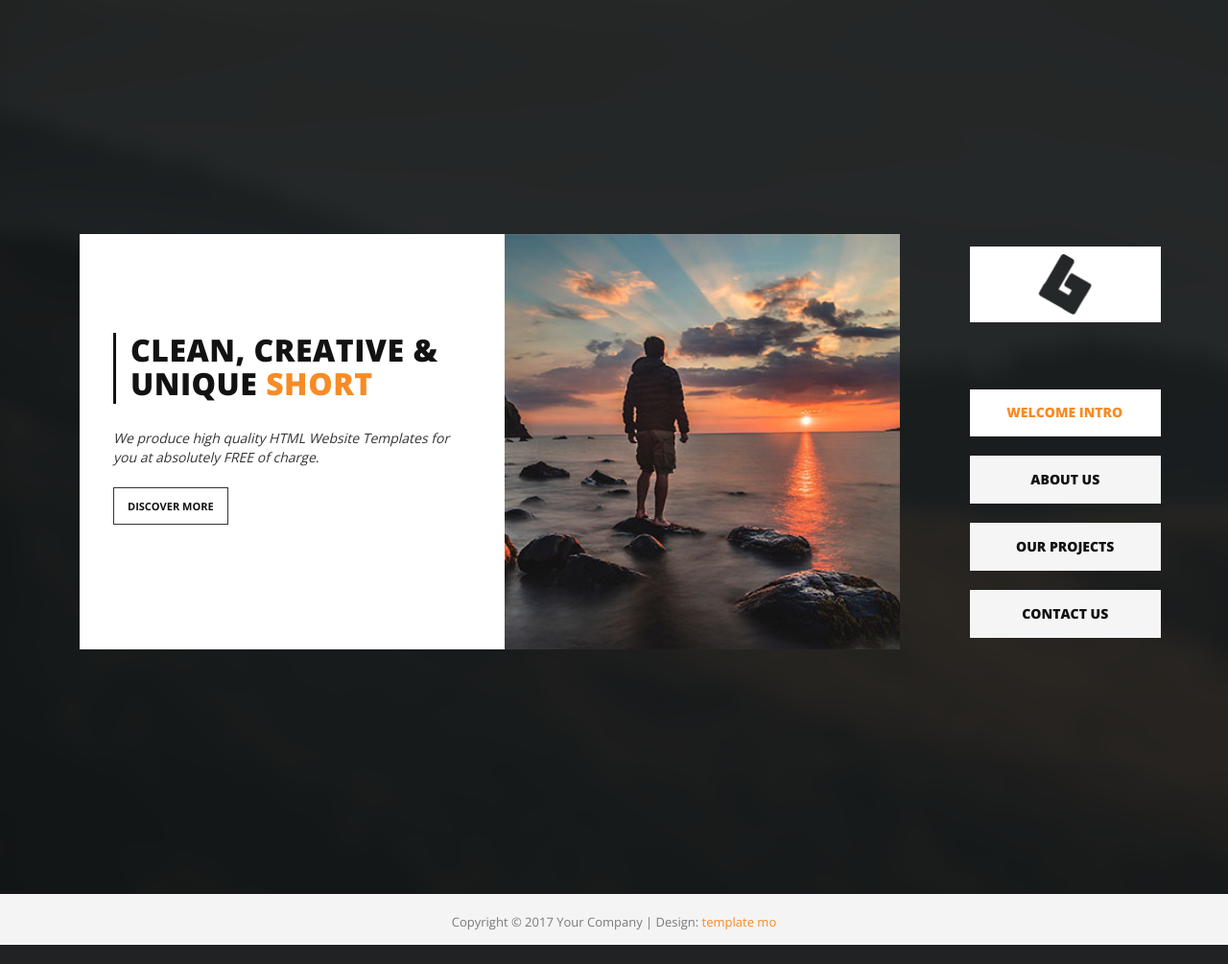
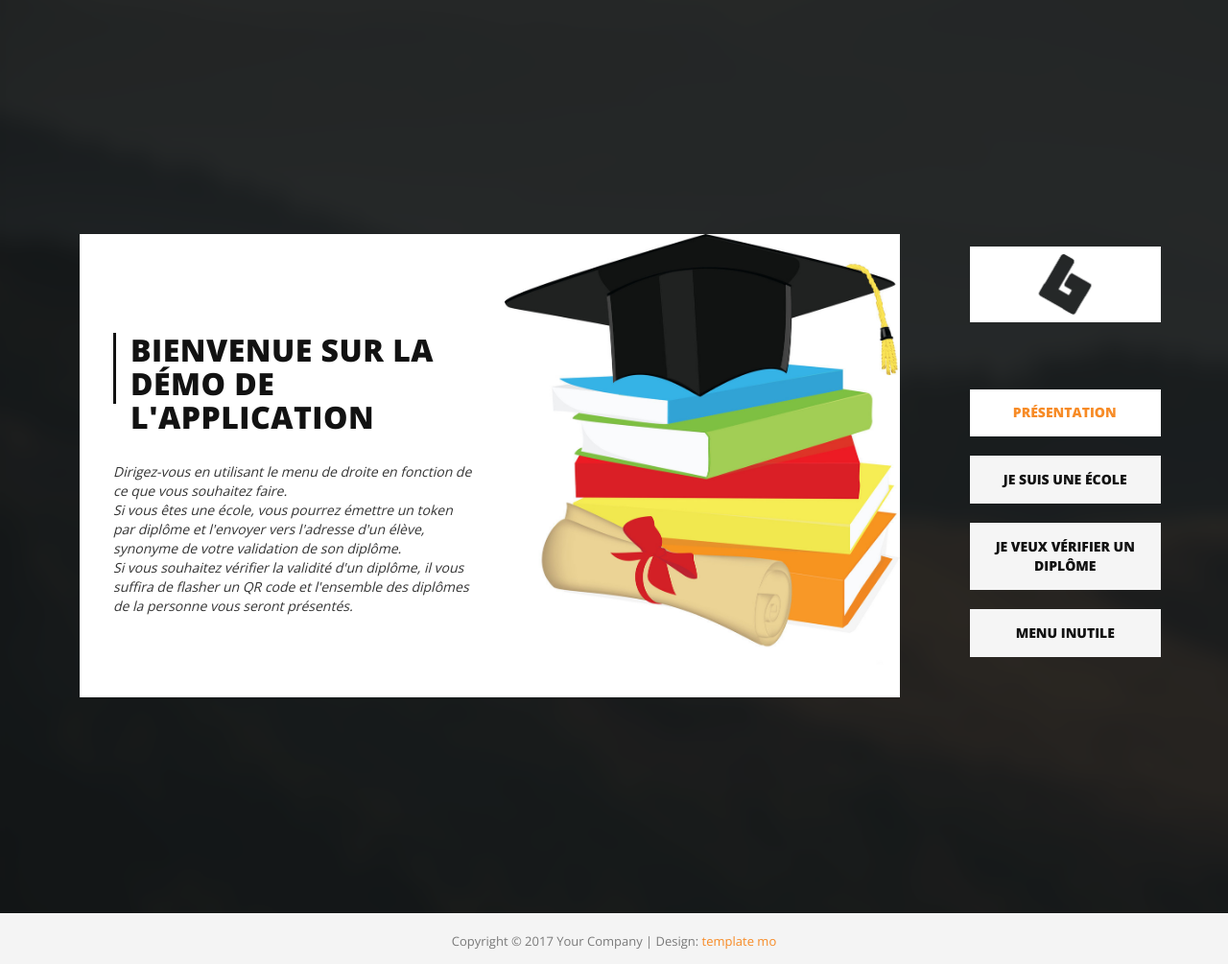
Before and after one commit to huyntsgs/Stellar, a Flask app: page / in a window 1280 px wide. Shown: the whole page at 96% size. Run offline with Flask 2, Linux system fonts and the light colour scheme; some libraries are stand-ins or nearby versions.

```diff
--- a/Certification/application.py
+++ b/Certification/application.py
@@ -13,9 +13,9 @@ class App:
     def index():
         return render_template('index.html', js_folder=url_for('static', filename='js'), img_folder=url_for('static', filename='img'), css_folder=url_for('static', filename='css'))
 
-    def run(self):
-        webapp.run()
+    def run(self, host):
+        webapp.run(host)
 
 if __name__ == '__main__':
     app = App()
-    app.run()
+    app.run(host='0.0.0.0')
--- a/Certification/templates/index.html
+++ b/Certification/templates/index.html
@@ -6,7 +6,7 @@
     <head>
         <meta charset="utf-8">
         <meta http-equiv="X-UA-Compatible" content="IE=edge,chrome=1">
-        <title>Short HTML CSS Template</title>
+        <title>Demo certification diplôme</title>
 <!--
 Short HTML Template
 http://www.templatemo.com/tm-502-short
@@ -56,10 +56,10 @@ http://www.templatemo.com/tm-502-short
 
               <ul class="resp-tabs-list hor_1">
                 <a href="index.html"><div class="logo"><img src="{{img_folder}}/logo.png"></div></a>
-                <li class="tabs-1" data-tab-name="profile"><span class="tabs-text">Welcome Intro</span></li>
-                <li class="tabs-2" data-tab-name="resume"><span class="tabs-text">About Us</span></li>
-                <li class="tabs-3" data-tab-name="portfolio"><span class="tabs-text">Our Projects</span></li>
-                <li class="tabs-4" data-tab-name="contact"><span class="tabs-text">Contact Us</span></li>
+                <li class="tabs-1" data-tab-name="profile"><span class="tabs-text">Présentation</span></li>
+                <li class="tabs-2" data-tab-name="resume"><span class="tabs-text">Je suis une école</span></li>
+                <li class="tabs-3" data-tab-name="portfolio"><span class="tabs-text">Je veux vérifier un diplôme</span></li>
+                <li class="tabs-4" data-tab-name="contact"><span class="tabs-text">Menu inutile</span></li>
               </ul>
 
               <div class="resp-tabs-container hor_1 tabs_scroll">
@@ -71,11 +71,10 @@ http://www.templatemo.com/tm-502-short
                       <div class="col-md-6">
                         <div class="left-content">
                           <div class="left-line"></div>
-                          <h2>Clean, Creative &amp; Unique <em>Short</em></h2>
-                          <p>We produce high quality <em>HTML</em> Website Templates for you at absolutely <em>FREE</em> of charge.</p>
-                          <div class="primary-button">
-                            <a href="#">Discover More</a>
-                          </div>
+                          <h2>Bienvenue sur la démo de l'application</h2>
+                          <p>Dirigez-vous en utilisant le menu de droite en fonction de ce que vous souhaitez faire. <br>
+                          Si vous êtes une école, vous pourrez émettre un token par diplôme et l'envoyer vers l'adresse d'un élève, synonyme de votre validation de son diplôme. <br>
+                          Si vous souhaitez vérifier la validité d'un diplôme, il vous suffira de flasher un QR code et l'ensemble des diplômes de la personne vous seront présentés.</p>
                         </div>
                       </div>
                       <div class="col-md-6">
```
Also changed, not shown: Certification/static/img/home-image.jpg.
